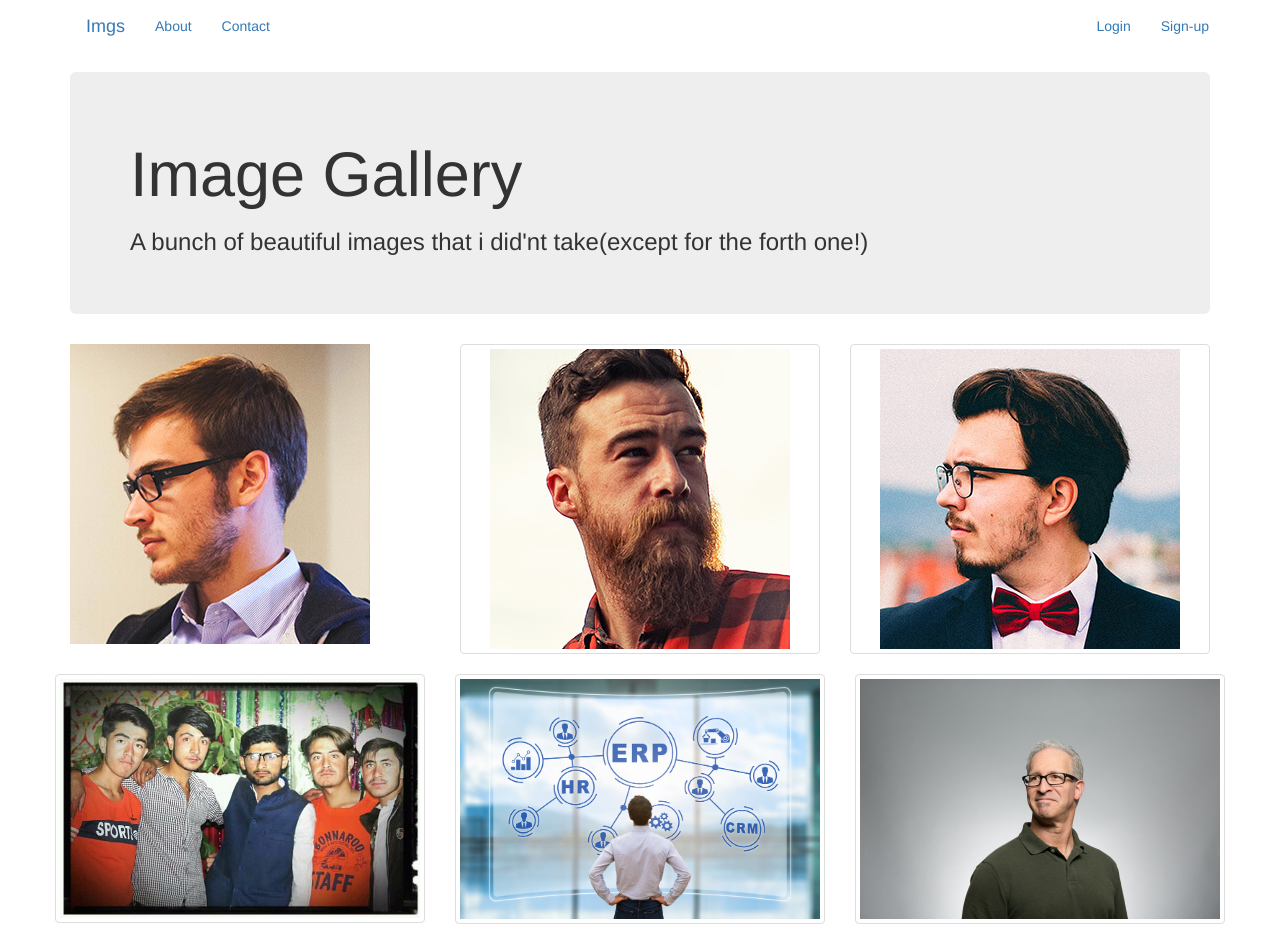
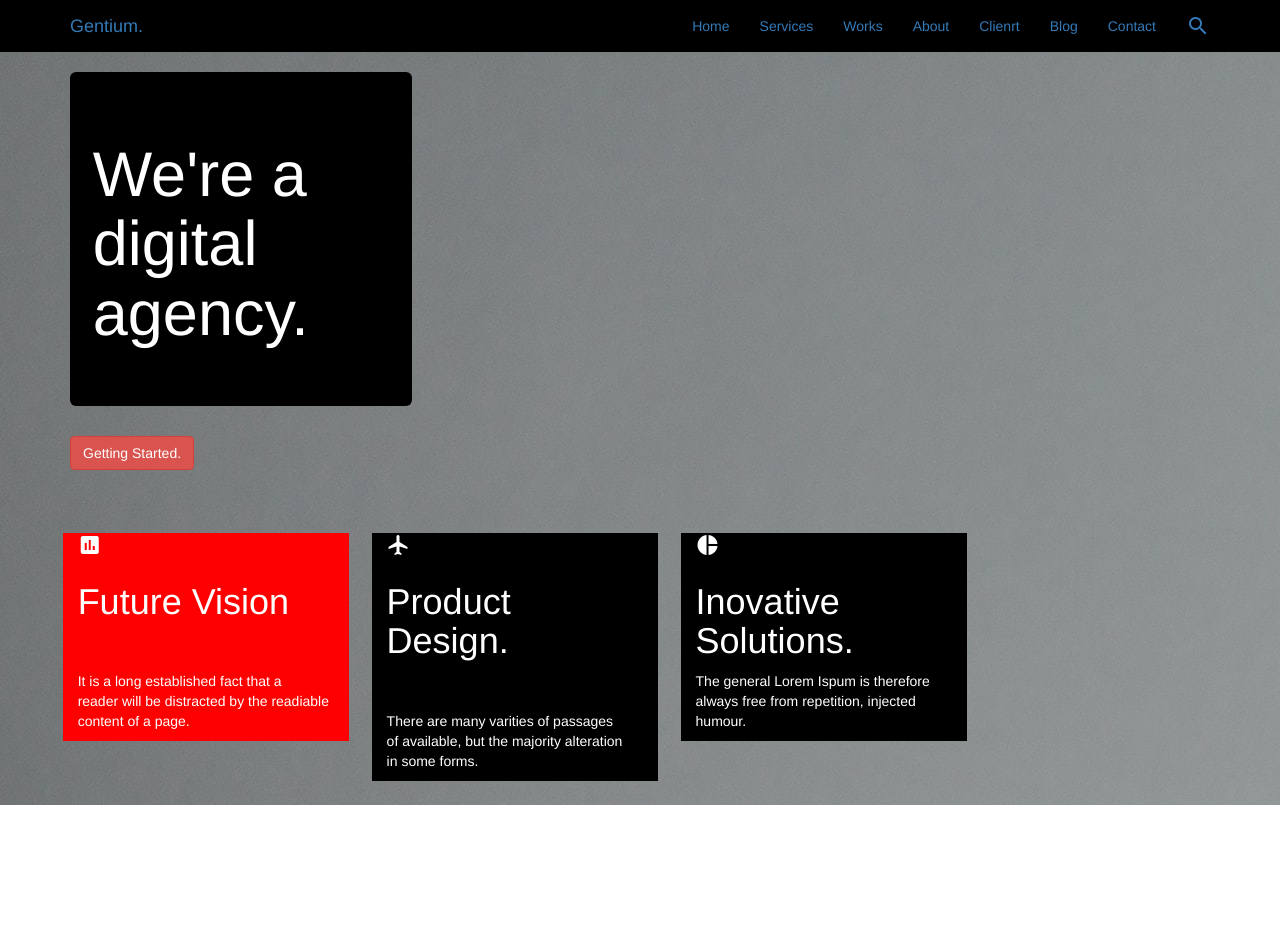
Before and after one commit to mjawad9/bootstraptask, a plain HTML site: page index.html in a window 1280 px wide. After the commit the page ends 805 px from the top, so only its background shows below. Drawn offline with Linux system fonts and the light colour scheme.

Commit message:
modified html

```diff
--- a/assest/css/style.css
+++ /dev/null
@@ -1,5 +0,0 @@
-
-col-lg-4{
-	width: 30%;
-	height: 30%;
-}
--- a/index.html
+++ b/index.html
@@ -1,77 +1,74 @@
 <!DOCTYPE html>
 <html>
 <head>
-	<title>THE IMAGE GALLERY</title>
+  <title>the new</title>
   <link rel="stylesheet" type="text/css" href="assest/bootstrap/bootstrap.css">
-	<link rel="stylesheet" type="text/css" href="assest/css.style.css">
+  <link rel="stylesheet" type="text/css" href="assest/css/style.css">
+  <link rel="stylesheet" href="https://fonts.googleapis.com/icon?family=Material+Icons">
 </head>
-<body>
+<body  style="background-image: url(assest/img/bg.jpg);">
+  <div   style="background-color: black;">
+    <nav class="navbar nanbar-default">
       <div class="container">
-	<nav  class="navbar nanbar-default">
-		<div class="navbar-header">
-			<button type="button" class=" navbar-toggle collapsed " data-toggle="collapse" data-target="#bs-nav-demo" area-expanded="false" >
-				<span class=" sr-only"> Toggle navigation </span>
-				<span class="icon-bar"></span>
-				<span class="icon-bar"></span>
-				<span class="icon-bar"></span>
-			</button>
-			<a href="#" class="navbar-brand">Imgs</a>
+      <div  class="navbar-header">
+        <a href="" class="navbar-brand">Gentium.</a>
       </div>
-		<ul class="nav navbar-nav">
+       <ul class="nav navbar-nav navbar-right">
+         <li><a href="#">Home</a></li>
+         <li><a href="#">Services</a></li>
+         <li><a href="#">Works</a></li>
          <li><a href="#">About</a></li>
+         <li><a href="#">Clienrt</a></li>
+         <li><a href="#">Blog</a></li>
          <li><a href="#">Contact</a></li>
+         <li> <a href="#" class="material-icons">search</a></li>
        </ul>
-		<ul class="nav navbar-nav navbar-right">
-			<li><a href="#">Login</a></li>
-			<li><a href="#">Sign-up</a></li>
-		</ul>
+     </div>
+       </div>
       </nav>
+      <div class="container">
+       <div class="jumbotron"   style="width: 30%;  padding-left: 2%;   background-color: black; color: white;">
+         <h1>We're a digital <br>agency. </h1>
          </div>
-	<div class="container">
-		<div class="jumbotron">
-			<h1>Image Gallery</h1>
-			<h3>A bunch of beautiful images that i did'nt take(except for the forth one!)</h3>
+      <button type="submit" class="btn  btn-danger">Getting Started.</button>
  		</div>
-		<div class="row">
-			<div class="col-lg-4  col-sm-6">
-			<div class="thumnail">
-			<img src="assest/img/user-01.jpg">
+ 		</div>
+     <div>
+      <div class="container" style="margin-top: 3%; padding:1%;  margin-left: 3%;">
+      <div  div class="col-md-3" style="background-color: red; color: white; margin: 1%;">
+
+        <i class="material-icons">assessment</i>
+         <h1>Future Vision</h1>
+         <br><br>
+         <p>It is a long established fact that a<br>
+            reader will be distracted by the readiable <br>
+            content of a page.
+         </p>
+            </div>
+            <div class="col-md-3" style="background-color: black;color: white;  margin: 1%;">
+          <i class="material-icons">flight</i>
+         <h1>
+           Product Design.
+         </h1>
+         <br><br>
+         <p>
+           There are many varities of passages <br> of available,
+           but the majority alteration <br> in some forms.
+         </p>
+
+       </div>
+       <div class="col-md-3"style="background-color: black;color: white;  margin: 1%;">
+         <i class="material-icons">pie_chart</i>
+         <h1>
+           Inovative Solutions.
+         </h1>
+         <p>
+           The general Lorem Ispum is therefore <br> always
+           free from repetition, injected <br> humour.
+         </p>
        </div>
      </div>
 
-			  <div class="col-lg-4  col-sm-6">
-			   <div class="thumbnail">
-			  	<img src="assest/img/user-02.jpg">
-			  	</div>
-			  </div>
 
-		<div class="col-lg-4  col-sm-6">
-		<div class="thumbnail">
-		    <img src="assest/img/user-03.jpg">
-		 </div>
-		</div>
-
-        <div class="row">
-
-
-
-		<div class="col-lg-4 col-sm-6">
-			<div class="thumbnail">
-			<img src="assest/img/grp.jpg">
-			</div>
-		</div>
-		<div class="col-lg-4 col-sm-6">
-			<div class="thumbnail">
-			<img src="assest/img/7.jpg">
-			</div>
-		</div>
-		<div class="col-lg-4 col-sm-6">
-			<div class="thumbnail">
-			<img src="assest/img/bg.jpg">
-			</div>
-		</div>
-	</div>
-
-	</div>
 </body>
 </html>
```
Also changed, not shown: assest/img/7.jpg (deleted), assest/img/Task_4_Homework.jpg (deleted), assest/img/grp.jpg (deleted), assest/img/user-01.jpg (deleted), assest/img/user-02.jpg (deleted), assest/img/user-03.jpg (deleted), assest/img/user-04.jpg (deleted), assest/img/user-05.jpg (deleted). Lines whose indentation alone changed are shown as unchanged.
